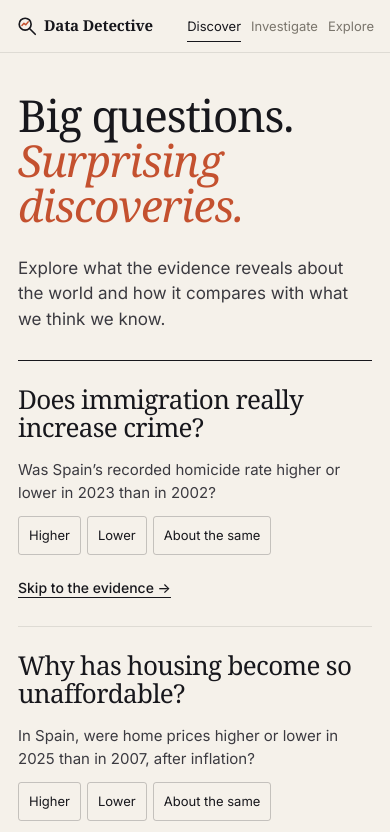
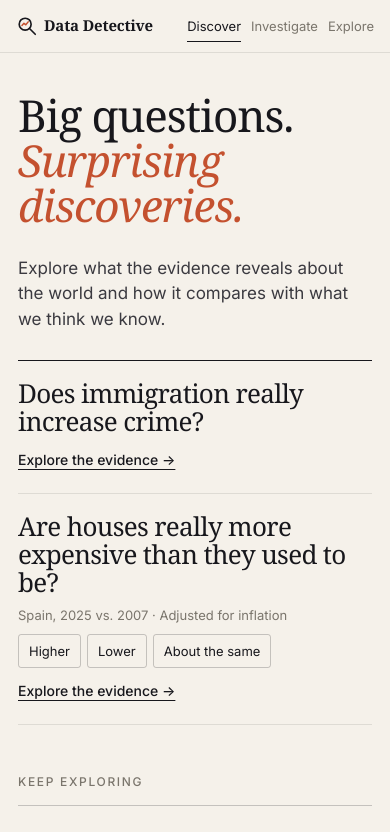
Before and after one commit to mishpedraza/data-detective, a React (Vite) app: page / in a window 390 px wide. Shown: the top 832 px of the page. Built offline with nearby package versions, Linux system fonts and the light colour scheme.

Commit message:
Make Discover cards editorial and keep the housing prediction optional

```diff
--- a/src/components/DiscoveryPrediction.tsx
+++ b/src/components/DiscoveryPrediction.tsx
@@ -33,7 +33,7 @@ export function DiscoveryPrediction({ discovery, navigate }: {
         </div>
       ) : (
         <fieldset className="discovery-prediction">
-          <legend>{discovery.prompt}</legend>
+          <legend>{discovery.comparisonLabel}</legend>
           <div className="discovery-options">
             {options.map((option) => (
               <button type="button" key={option} onClick={() => setPrediction(option)}>{option}</button>
@@ -45,7 +45,7 @@ export function DiscoveryPrediction({ discovery, navigate }: {
         if (!navigate || event.button !== 0 || event.metaKey || event.ctrlKey || event.shiftKey || event.altKey) return
         event.preventDefault()
         navigate(href)
-      }}>{prediction ? 'Open investigation →' : 'Skip to the evidence →'}</a>
+      }}>Explore the evidence →</a>
     </>
   )
 }
--- a/src/data/discoveries.ts
+++ b/src/data/discoveries.ts
@@ -1,6 +1,6 @@
 import { INDICATORS, series } from './indicators'
 
-type EndpointComparison = { indicator: string; from: number; to: number; subject: string; precision: number; display?: 'rate'; benchmark?: string }
+type EndpointComparison = { indicator: string; from: number; to: number; subject: string; precision: number; benchmark?: string }
 
 const directionOptions = ['Higher', 'Lower', 'About the same'] as const
 const yesNoOptions = ['Yes', 'No', 'About the same'] as const
@@ -18,7 +18,7 @@ function answerFor(change: number, options: readonly Prediction[]): Prediction {
 
 export interface Discovery {
   id: string
-  prompt: string
+  comparisonLabel: string
   comparison: EndpointComparison
   // Context adds an interpretation or boundary to the measured finding.
   context: string
@@ -27,21 +27,15 @@ export interface Discovery {
 export const predictions: readonly Discovery[] = [
   {
     id: 'housing-affordability',
-    prompt: 'In Spain, were home prices higher or lower in 2025 than in 2007, after inflation?',
+    comparisonLabel: 'Spain, 2025 vs. 2007 · Adjusted for inflation',
     comparison: { indicator: 'house_price_real', from: 2007, to: 2025, subject: 'home prices', precision: 0 },
     context: 'The 2007 boom is a high bar. Whether a home is affordable today also depends on income, mortgage rates and where you live.',
   },
   {
     id: 'growth-wages',
-    prompt: 'From 2006 to 2022, did typical hourly pay in Spain grow faster than GDP per person, after inflation?',
+    comparisonLabel: 'Spain, 2006–2022 · Did typical hourly pay grow faster than GDP per person after inflation?',
     comparison: { indicator: 'median_earnings_real', from: 2006, to: 2022, subject: 'median hourly pay', precision: 1, benchmark: 'gdp_pc_real' },
     context: 'Typical hourly pay bought a little more. What a household can afford also depends on hours worked and other sources of income.',
-  },
-  {
-    id: 'immigration-crime',
-    prompt: 'Was Spain’s recorded homicide rate higher or lower in 2023 than in 2002?',
-    comparison: { indicator: 'crime_homicide_long', from: 2002, to: 2023, subject: 'homicides per 100,000 people', precision: 2, display: 'rate' },
-    context: 'Spain’s foreign-born share rose over these years. Homicide is one measure of serious violence, and the two trends leave open what effect immigration had.',
   },
 ]
 
@@ -73,18 +67,6 @@ export function discoveryEvidence(discovery: Discovery) {
     }
   }
 
-  if (comparison.display === 'rate') {
-    const points = INDICATORS[comparison.indicator].data.ES
-    const first = Number(points[from].toFixed(precision))
-    const last = Number(points[to].toFixed(precision))
-    return {
-      result: `Spain recorded ${first} ${comparison.subject} in ${from} and ${last} in ${to}.`,
-      answer: answerFor(last - first, options),
-      source,
-      publisher,
-    }
-  }
-
   const difference = change === 0 ? 'about the same as' : `${Math.abs(change)}% ${change < 0 ? 'below' : 'above'}`
   const result = `After inflation, ${comparison.subject} in ${to} were ${difference} the ${from} level.`
   return { result, answer: answerFor(change, options), source, publisher }
--- a/src/data/editorial.ts
+++ b/src/data/editorial.ts
@@ -21,7 +21,7 @@ export const EDITORIAL_QUESTIONS: readonly EditorialQuestion[] = [
     status: 'available', relationship: 'immigration-crime',
   },
   {
-    id: 'housing-affordability', question: 'Why has housing become so unaffordable?', featured: true,
+    id: 'housing-affordability', question: 'Are houses really more expensive than they used to be?', featured: true,
     status: 'available', relationship: 'housing-affordability',
   },
   {
--- a/src/data/relationships.ts
+++ b/src/data/relationships.ts
@@ -12,7 +12,7 @@ const correlation = { text: 'Two lines moving together, or apart, does not show
 export const RELATIONSHIPS: Relationship[] = [
   {
     id: 'housing-affordability',
-    question: 'Why has housing become so unaffordable?',
+    question: 'Are houses really more expensive than they used to be?',
     shortQuestion: 'Housing ↔ Incomes',
     outcome: 'left',
     kicker: 'Housing affordability',
--- a/src/pages/Discover.tsx
+++ b/src/pages/Discover.tsx
@@ -7,17 +7,16 @@ import { hrefFor } from '../lib/route'
 type Featured = typeof EDITORIAL_QUESTIONS[number]
 
 function DiscoveryCard({ entry, navigate }: { entry: Featured; navigate: (href: string) => void }) {
-  const relationship = entry.status === 'available' ? entry.relationship : entry.related?.relationship
-  const discovery = predictions.find(({ id }) => id === relationship)
+  const discovery = entry.status === 'available' ? predictions.find(({ id }) => id === entry.relationship) : undefined
   const href = hrefFor('investigate', { r: entry.id })
 
   return (
     <article className="discovery-card">
       <h2>{entry.question}</h2>
-      {entry.status === 'preview' && <p className="tell-text">Full investigation not yet available. Try the supporting prediction about pay in Spain.</p>}
+      {entry.status === 'preview' && <p className="tell-text">Investigation not yet available.</p>}
       {discovery && <DiscoveryPrediction discovery={discovery} navigate={navigate} />}
       {entry.status === 'preview' && <a className="tell-more" href={href}>Read preview →</a>}
-      {entry.status === 'available' && !discovery && <a className="tell-more discovery-open" href={href}>Open investigation →</a>}
+      {entry.status === 'available' && !discovery && <a className="tell-more discovery-open" href={href}>Explore the evidence →</a>}
     </article>
   )
 }
--- a/src/styles.css
+++ b/src/styles.css
@@ -556,18 +556,18 @@ p.synthesis-note { font-size: 14px; color: var(--muted); margin: 8px 0 0; }
 .surgery-chart circle { fill: var(--b); }
 
 .discovery-grid { display: grid; grid-template-columns: repeat(2, minmax(0, 1fr)); border-top: 1.5px solid var(--ink); border-bottom: 1px solid var(--rule); }
-.discovery-card { display: flex; flex-direction: column; align-items: flex-start; padding: 26px clamp(16px, 2.5vw, 32px); }
+.discovery-card { display: flex; flex-direction: column; align-items: flex-start; padding: 20px clamp(16px, 2.5vw, 32px); }
 .discovery-card + .discovery-card { border-left: 1px solid var(--rule); }
 .discovery-card:first-child { padding-left: 0; }
 .discovery-card:last-child { padding-right: 0; }
-.discovery-card h2 { font: 400 clamp(26px, 3vw, 40px)/1.08 var(--serif); letter-spacing: -.025em; margin: 0 0 18px; }
-.discovery-prediction { border: 0; margin: 0 0 18px; padding: 0; min-width: 0; }
-.discovery-prediction legend { padding: 0; color: var(--ink-2); font-size: 15px; line-height: 1.5; }
-.discovery-options { display: flex; flex-wrap: wrap; gap: 6px; margin-top: 12px; }
-.discovery-options button { border: 1px solid var(--rule-strong); border-radius: 3px; padding: 8px 10px; color: var(--ink); font: inherit; font-size: 13px; }
+.discovery-card h2 { font: 400 clamp(26px, 3vw, 40px)/1.08 var(--serif); letter-spacing: -.025em; margin: 0 0 10px; }
+.discovery-prediction { border: 0; margin: 0 0 8px; padding: 0; min-width: 0; }
+.discovery-prediction legend { padding: 0; color: var(--muted); font-size: 13px; line-height: 1.5; }
+.discovery-options { display: flex; flex-wrap: wrap; gap: 6px; margin-top: 8px; }
+.discovery-options button { border: 1px solid var(--rule-strong); border-radius: 3px; padding: 6px 10px; color: var(--ink); font: inherit; font-size: 13px; }
 .discovery-options button:hover, .discovery-options button:focus-visible { border-color: var(--ink); }
-.discovery-open { margin-top: auto; }
-.discovery-reveal { margin-bottom: 16px; }
+.discovery-open { margin-top: 0; }
+.discovery-reveal { margin-bottom: 8px; }
 .discovery-reveal .tell-fine { margin: 0 0 8px; }
 .discovery-archive { margin: 20px 0 0; }
 .discovery-archive summary { cursor: pointer; }
@@ -575,7 +575,7 @@ p.synthesis-note { font-size: 14px; color: var(--muted); margin: 8px 0 0; }
 .discover .more-q { padding-bottom: 48px; }
 @media (max-width: 820px) {
   .discovery-grid { grid-template-columns: 1fr; }
-  .discovery-card, .discovery-card:first-child, .discovery-card:last-child { padding: 24px 0; }
+  .discovery-card, .discovery-card:first-child, .discovery-card:last-child { padding: 18px 0; }
   .discovery-card + .discovery-card { border-left: 0; border-top: 1px solid var(--rule); }
 }
 
```
Also changed, not shown: 1 other file (tests, documents, lock files or other folders).
